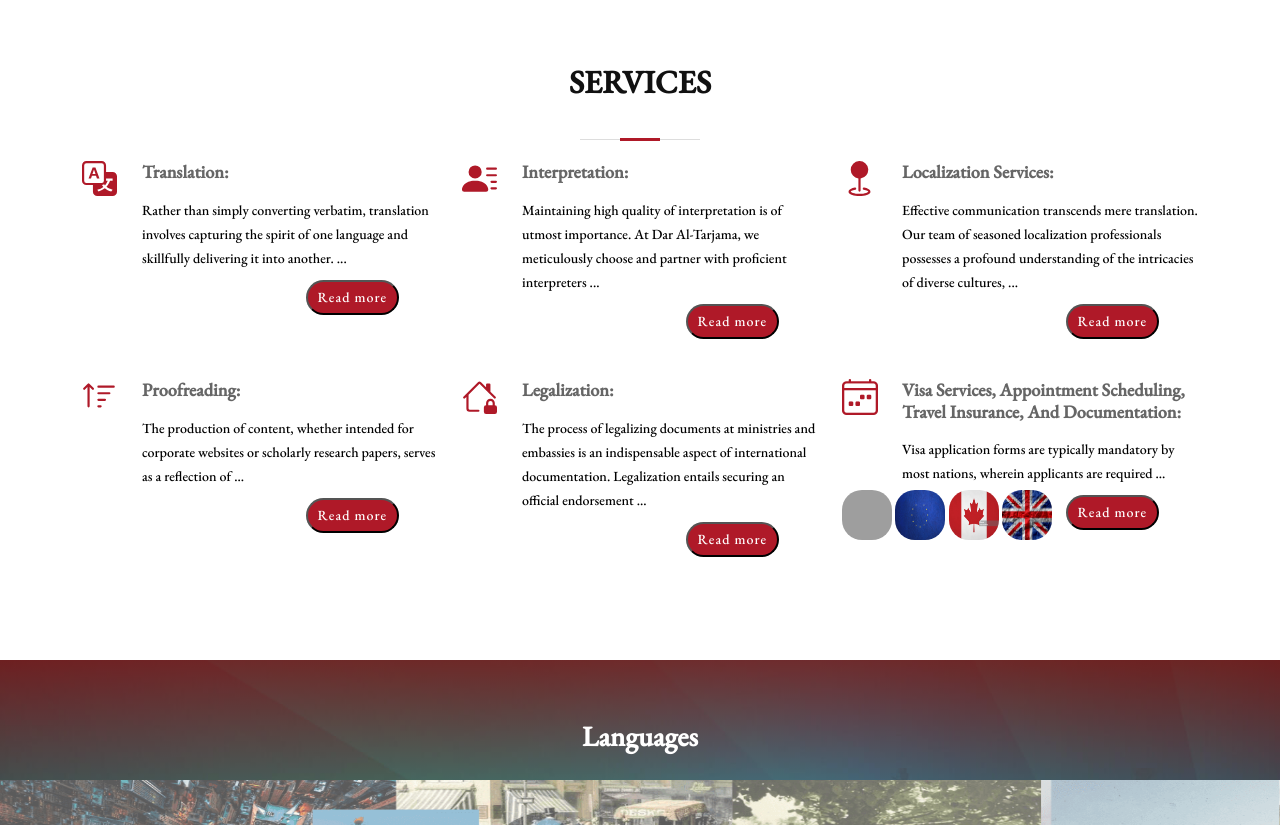
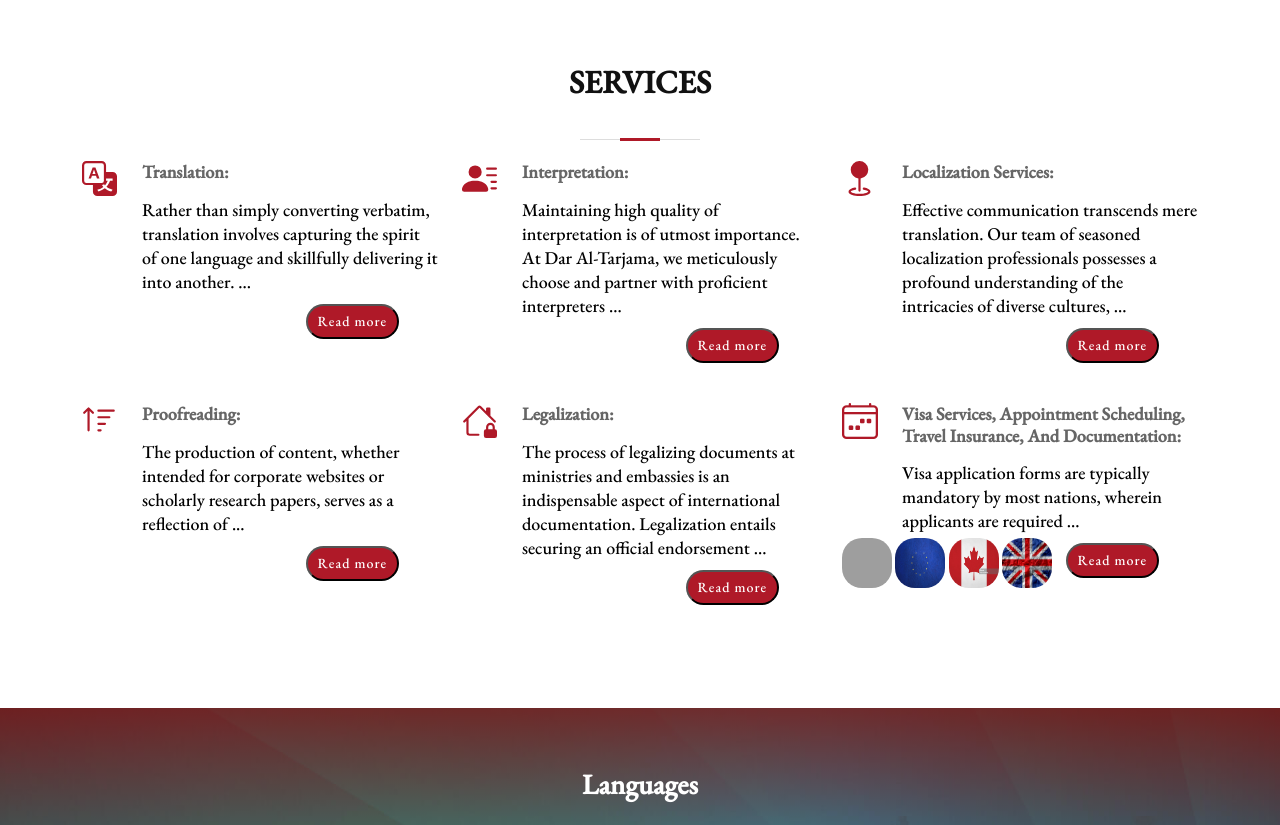
Before and after one commit to GhiaBm/Dar-Al-Tarjama-1.2, a plain HTML site: page index.html in a window 1280 px wide. Shown: the part 1852-2677 px from the top of the page. Drawn offline with nearby package versions, Linux system fonts and the light colour scheme; grey boxes are pictures that could not be loaded; files whose address does not match are found by name; a web font is replaced by a local one.

Commit message:
Update style.css

```diff
--- a/css/style.css
+++ b/css/style.css
@@ -688,10 +688,12 @@ section {
   color: #111;
 }
 #services .description {
-  font-size: 14px;
+  font-size: 18px;
   margin-left: 60px;
   line-height: 24px;
   margin-bottom: 0;
+  color: black !important;
+
 }
 #call-to-action {
   background: linear-gradient(rgba(142, 0, 0, 0.71), rgba(166, 0, 0, 0.3)) 0 0 /
```
